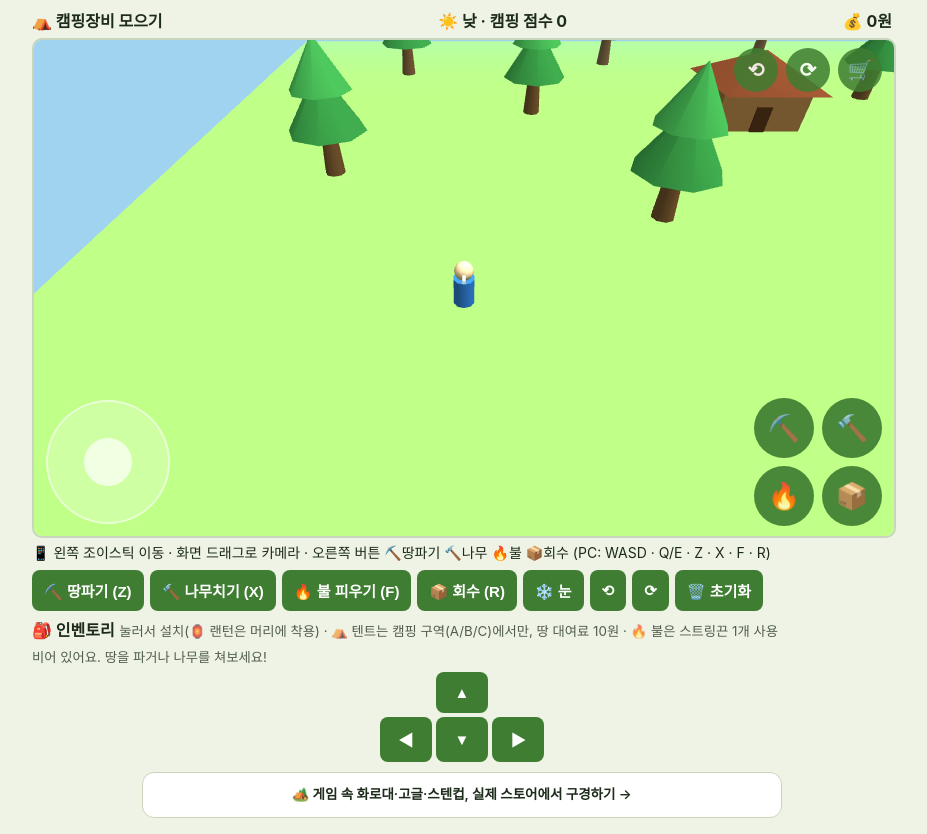
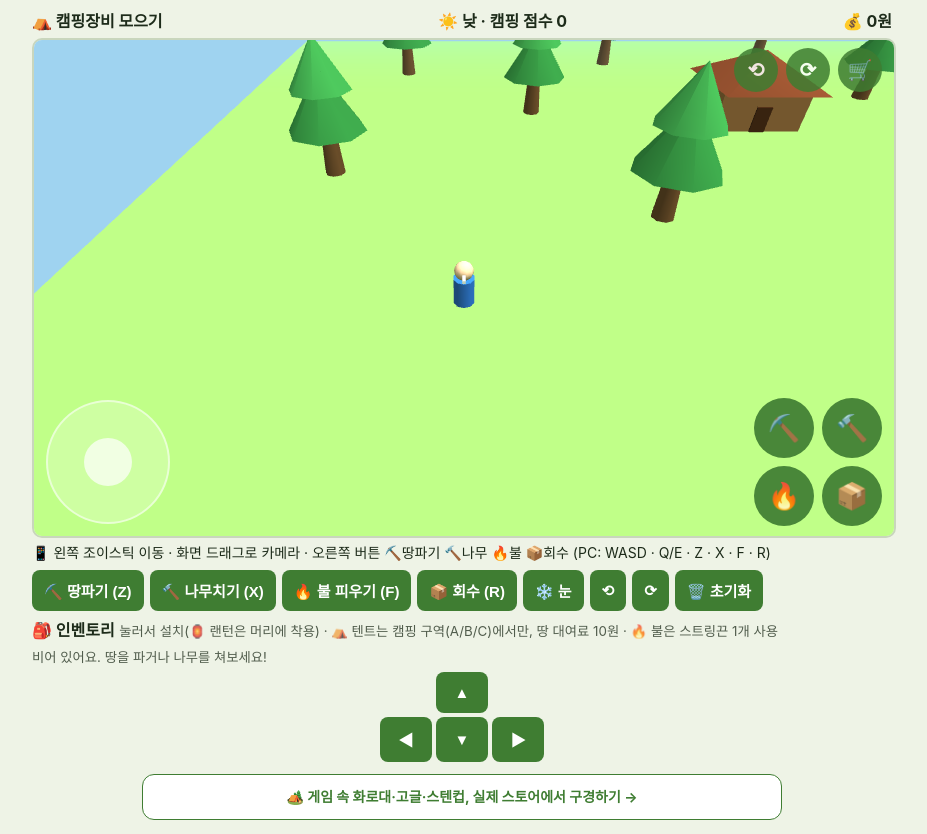
Before and after one commit to RubyCherrypapa/camping-game, a plain HTML site: page index.html in a window 1280 px wide. Shown: the whole page, without its empty margins (178-1105 px from the left). Drawn offline with nearby package versions, Linux system fonts and the light colour scheme; animation ran at ten frames a second.

Commit message:
Polish store link card contrast

```diff
--- a/index.html
+++ b/index.html
@@ -146,19 +146,19 @@
   /* 스토어 바로가기 카드 */
   #cta {
     max-width: 640px;
-    margin: 10px auto 4px;
+    margin: 12px auto 6px;
   }
   #cta a {
     display: block;
     padding: 12px 14px;
-    border: 1px solid var(--bd);
+    border: 1.5px solid var(--btn);
     border-radius: 12px;
     background: var(--card);
-    color: var(--fg);
+    color: var(--btn);
     text-decoration: none;
     text-align: center;
-    font-size: 13.5px;
-    font-weight: 600;
+    font-size: 14px;
+    font-weight: 700;
     line-height: 1.45;
   }
   #cta a:active {
```
